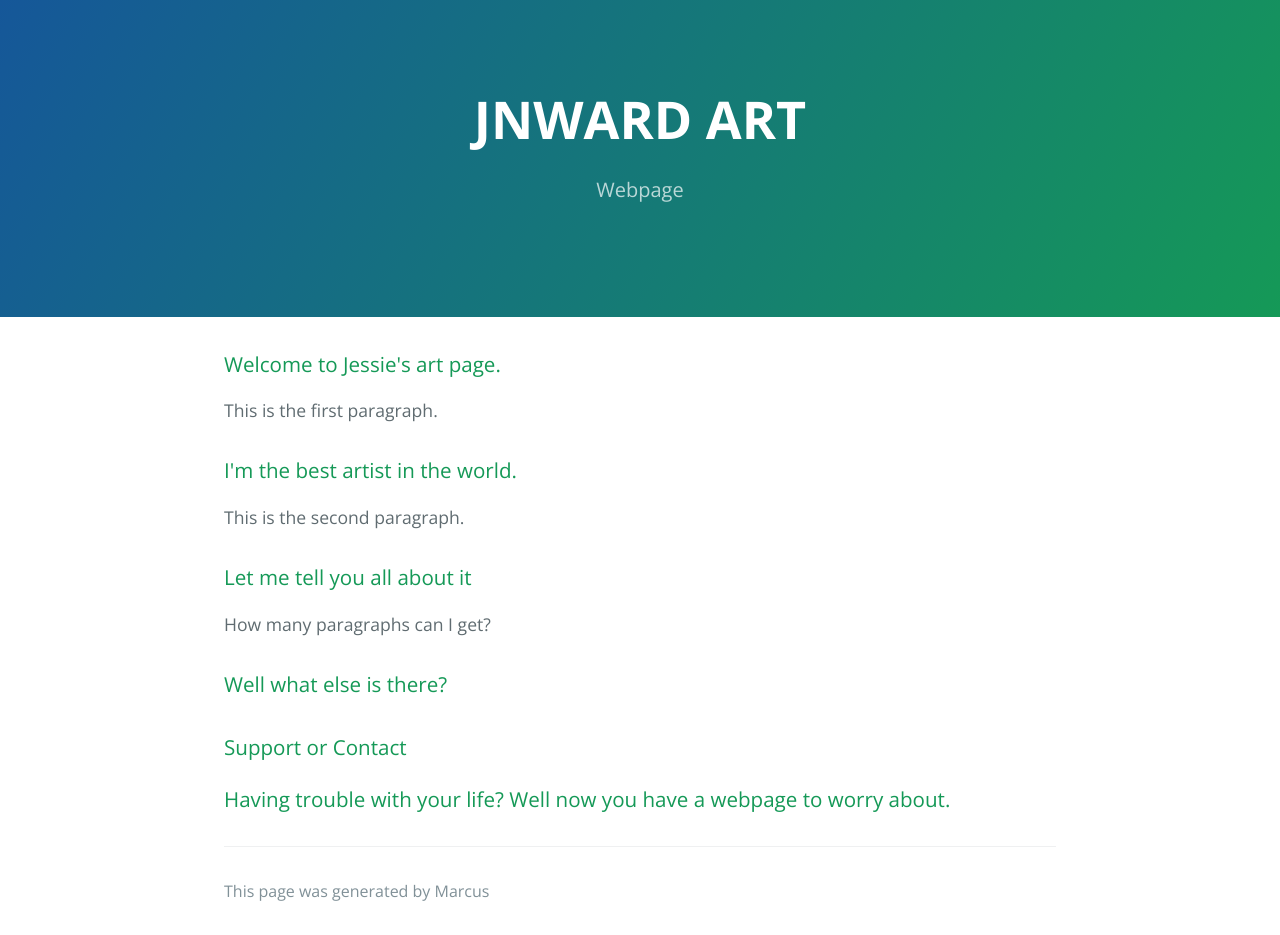
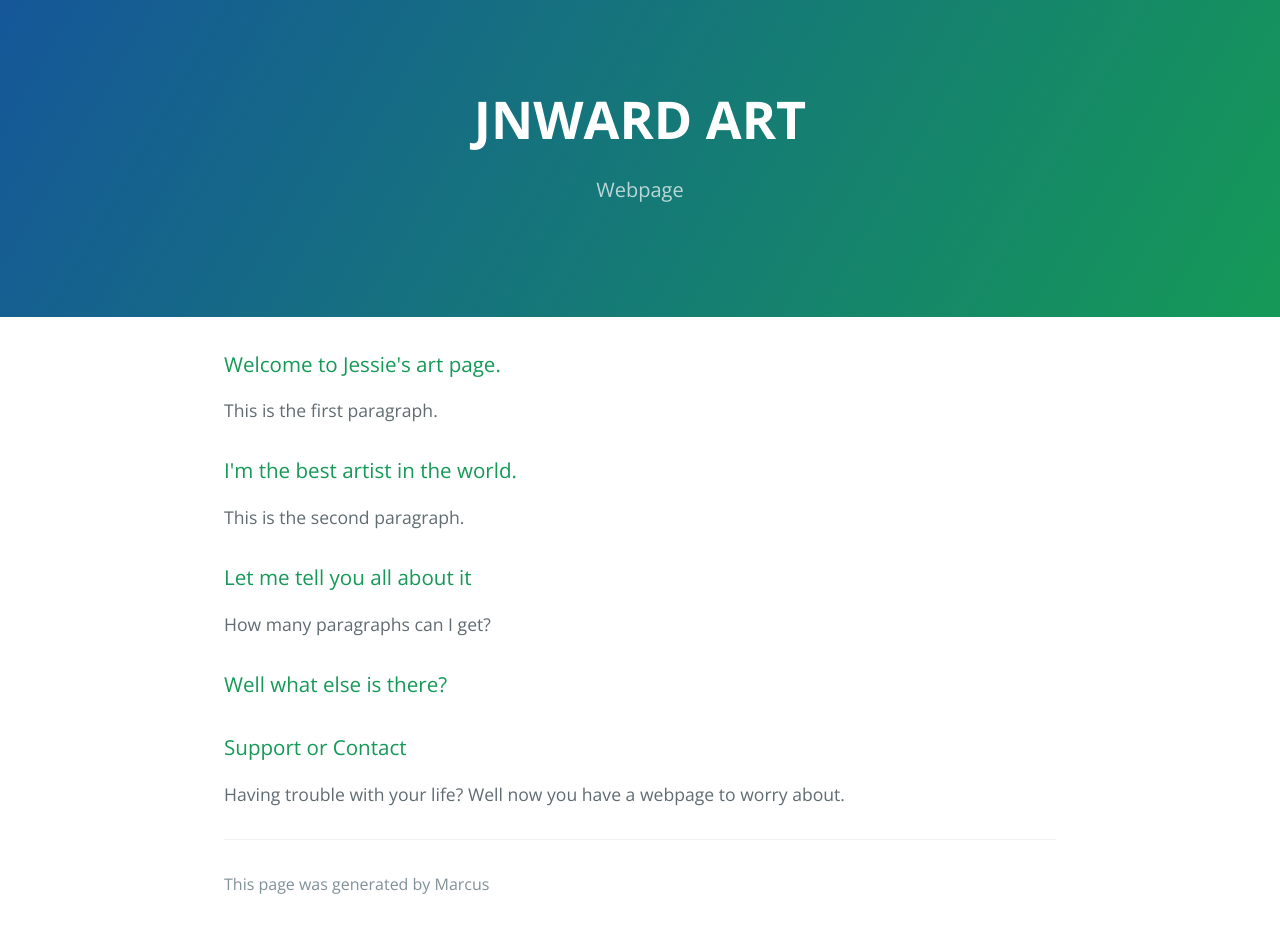
Before and after one commit to smarcusw/smarcusw.github.io, a Jekyll site: the page index.html, which Jekyll copies as it is, in a window 1280 px wide. Built offline with Jekyll 4.4.1, drawn with Linux system fonts in a browser that asks for light colours.

```diff
--- a/index.html
+++ b/index.html
@@ -49,9 +49,9 @@
 <!-- some other comment -->
  <h3>
   <a id="support-or-contact" class="anchor" href="#support-or-contact" aria-hidden="true"><span aria-hidden="true" class="octicon octicon-link"></span></a>Support or Contact
+      </h3>
+      <p>Having trouble with your life? Well now you have a webpage to worry about.</p>
 
-      <p>Having trouble with your life? Well now you have a webpage to worry about.</p>
-        </h3>
    <footer class="site-footer">
 
         <span class="site-footer-credits">This page was generated by Marcus </span>
```
